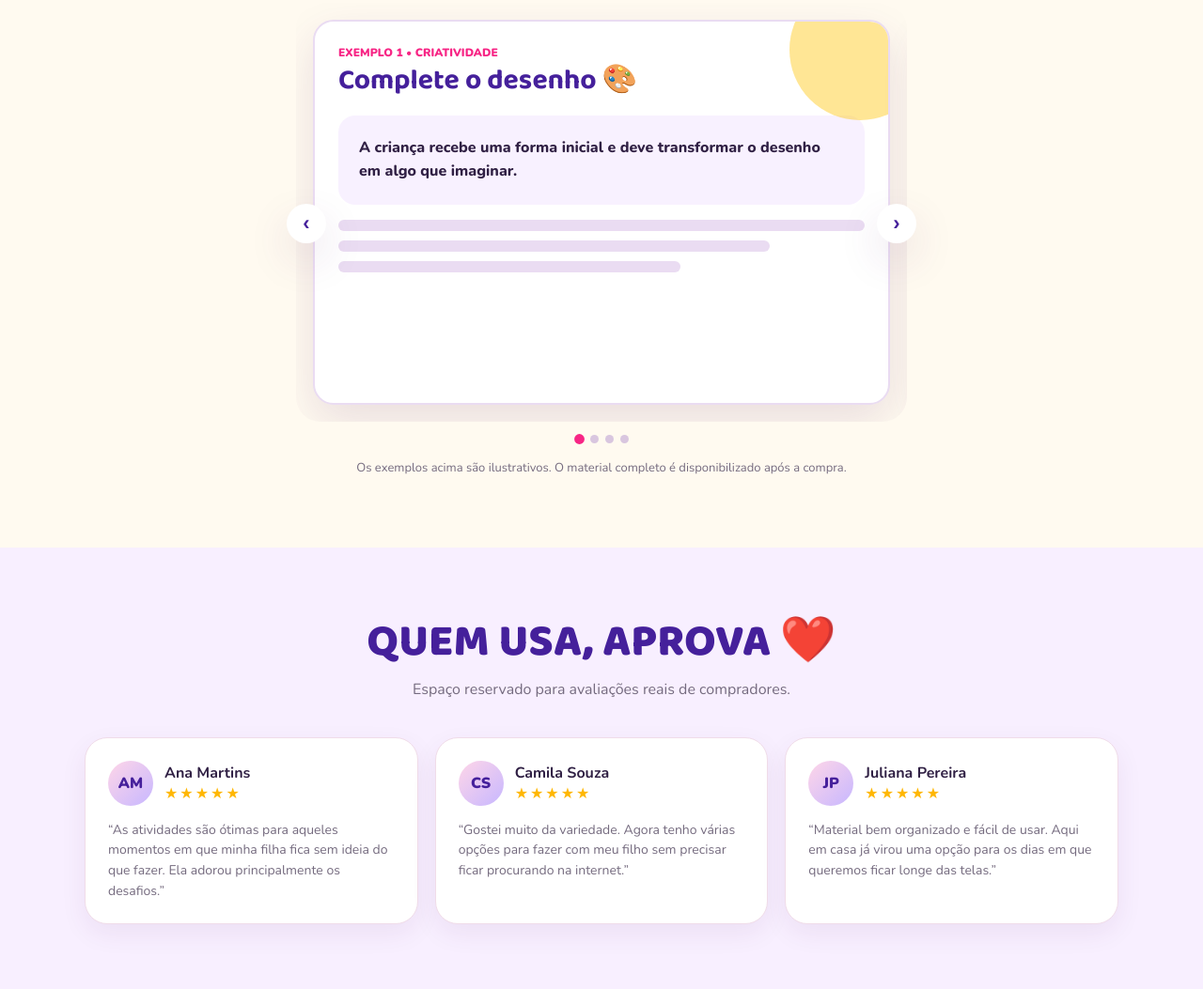
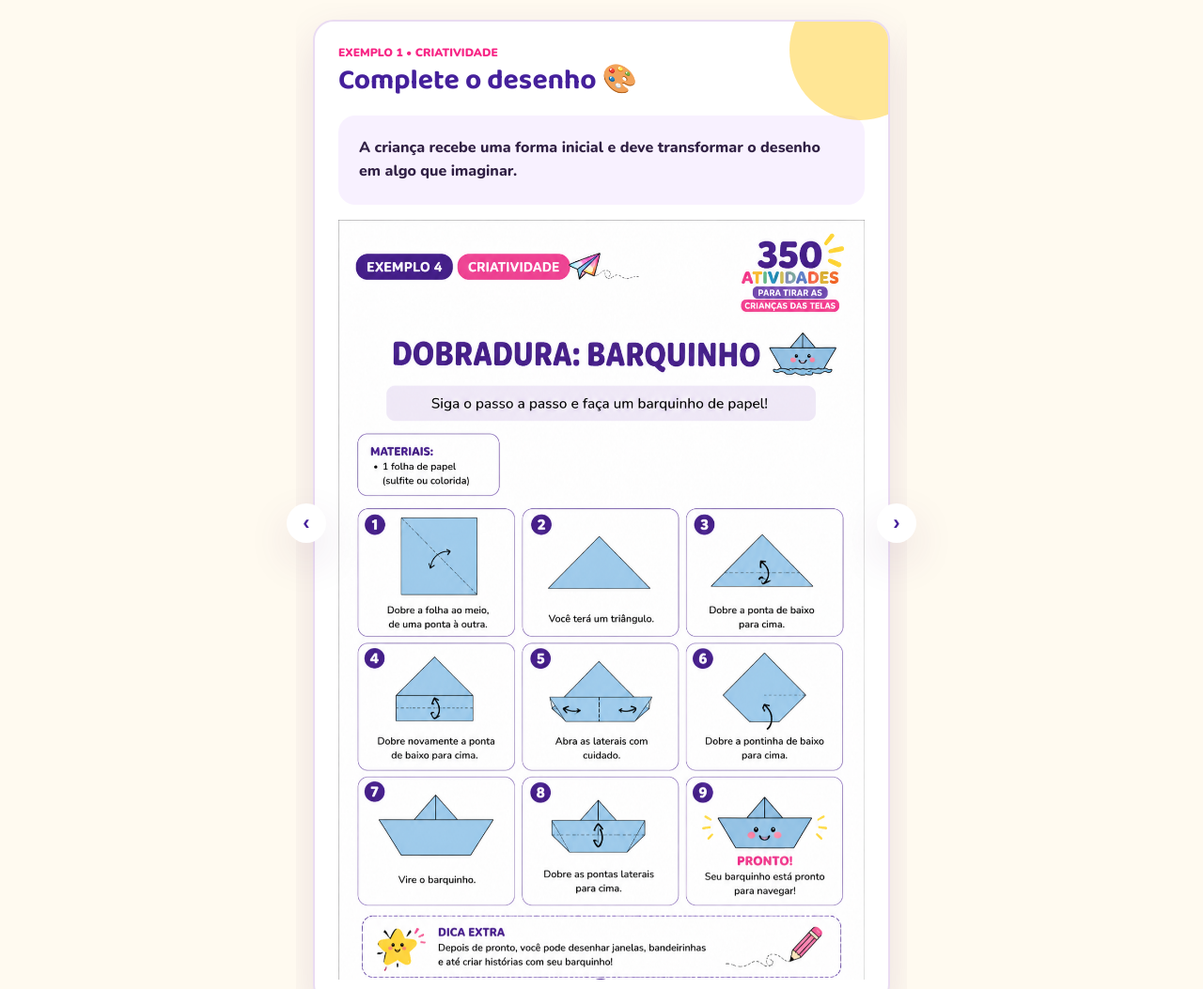
Before and after one commit to eduz23/AtividadesInfantis, a plain HTML site: page index.html in a window 1280 px wide. Shown: the part 5053-6106 px from the top of the page at 94% size. Drawn offline with nearby package versions, Linux system fonts and the light colour scheme.

Commit message:
Replace spans with an image in fake-lines div

```diff
--- a/index.html
+++ b/index.html
@@ -1254,9 +1254,7 @@
                 </div>
 
                 <div class="fake-lines">
-                  <span></span>
-                  <span></span>
-                  <span></span>
+                  <img src="file_000000004730820ebfe2ba669c6ba812.png"/>
                 </div>
 
               </div>
```
